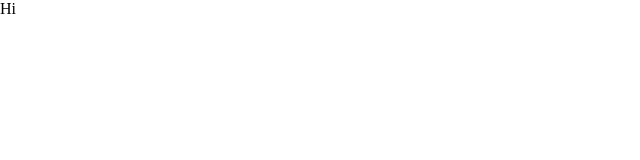
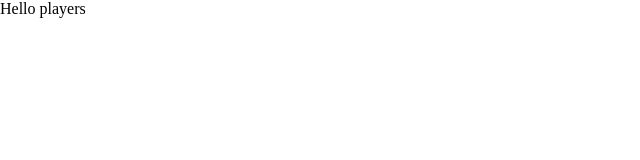
Before and after one commit to zehlon/scoreboard, a website: page index.html in a window 1280 px wide. Shown: the full height of the page, 0-640 px from the left. Drawn offline with nearby package versions, Linux system fonts and the light colour scheme.

Commit message:
changed hi to Hello in index.html

```diff
--- a/index.html
+++ b/index.html
@@ -1,6 +1,6 @@
 <html>
     <head><link rel="stylesheet" href="https://cdnjs.cloudflare.com/ajax/libs/normalize/8.0.1/normalize.css"></head>
     <body>
-        Hi
+        Hello players
     </body>
 </html>
```
